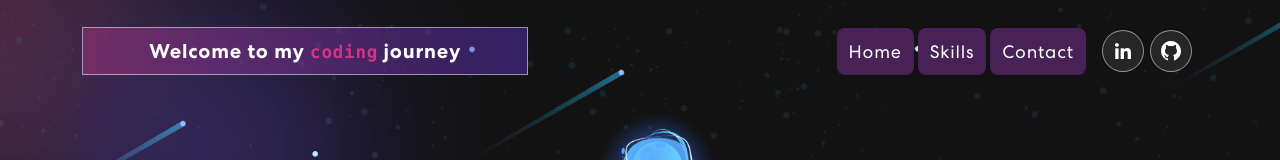
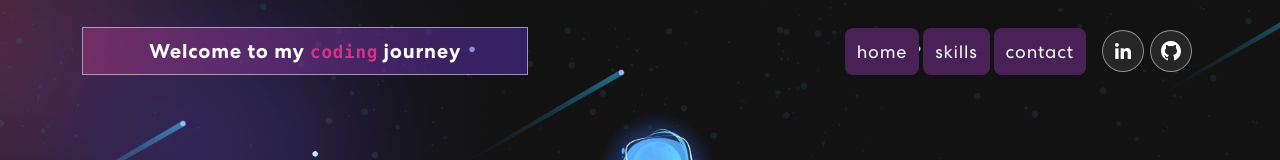
Before and after one commit to thaiscs/personal-website, a React (Create React App) app: page / in a window 1280 px wide. Shown: the top 160 px of the page. Built offline with nearby package versions, Linux system fonts and the light colour scheme.

Commit message:
Chain links rendering

```diff
--- a/src/components/NavBar.js
+++ b/src/components/NavBar.js
@@ -24,6 +24,8 @@ export const NavBar = () => {
     setActiveLink(value);
   };
 
+  const links = ["home", "skills", "contact"];
+
   return (
     <Navbar expand="md" className={scrolled ? "scrolled" : ""}>
       <Container>
@@ -35,33 +37,20 @@ export const NavBar = () => {
         </Navbar.Toggle>
         <Navbar.Collapse id="basic-navbar-nav">
           <Nav className="ms-auto">
-            <Nav.Link
-              href="#home"
-              className={
-                activeLink === "home" ? "active navbar-link" : "navbar-link"
-              }
-              onClick={() => onUpdateActiveLink("home")}
-            >
-              Home
-            </Nav.Link>
-            <Nav.Link
-              href="#skills"
-              className={
-                activeLink === "skills" ? "active navbar-link" : "navbar-link"
-              }
-              onClick={() => onUpdateActiveLink("skills")}
-            >
-              Skills
-            </Nav.Link>
-            <Nav.Link
-              href="#contact"
-              className={
-                activeLink === "contact" ? "active navbar-link" : "navbar-link"
-              }
-              onClick={() => onUpdateActiveLink("contact")}
-            >
-              Contact
-            </Nav.Link>
+            {links.map((link) => {
+              return (
+                <Nav.Link
+                  href={`#${link}`}
+                  className={
+                    activeLink === link ? "active navbar-link" : "navbar-link"
+                  }
+                  onClick={() => onUpdateActiveLink(link)}
+                  key={link}
+                >
+                  {link}
+                </Nav.Link>
+              );
+            })}
           </Nav>
           <Socials />
         </Navbar.Collapse>
```
